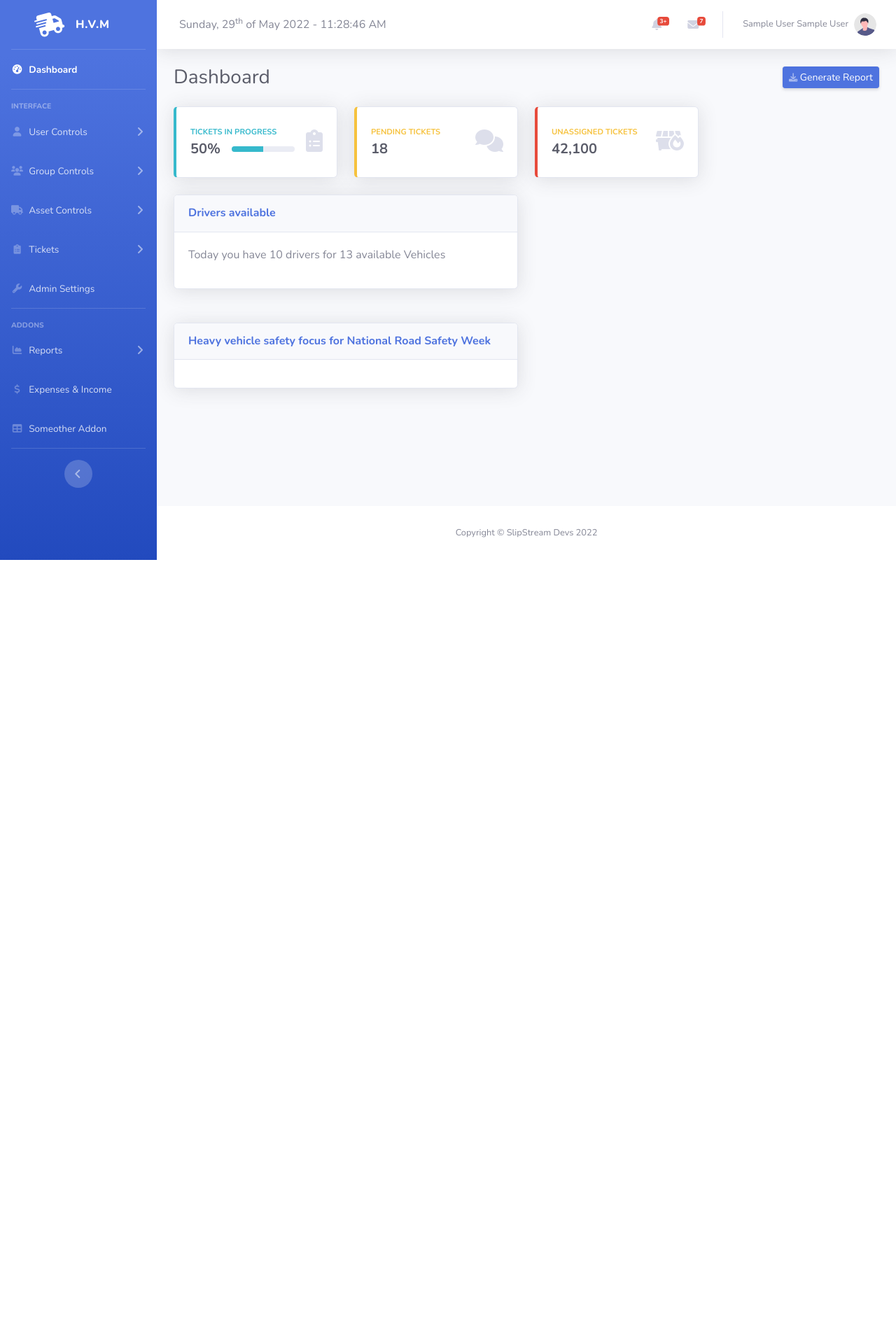
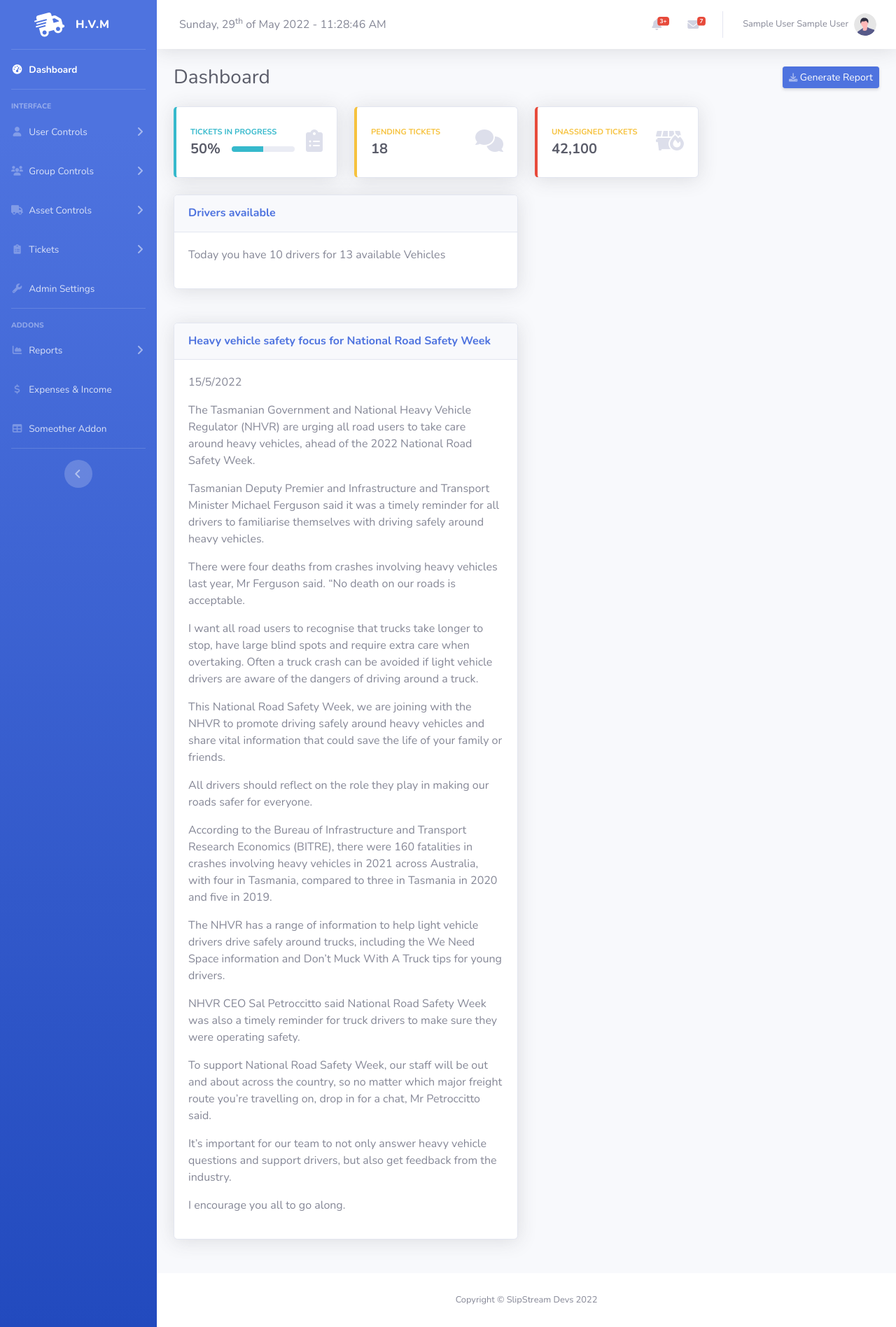
Before and after one commit to AdamM-AU/COSC2635-SlipstreamDevs, a PHP site: page /dashboard.php in a window 1280 px wide. Shown: the whole page at 70% size. Before the commit the page ends 800 px from the top, so only its background shows below. Run offline with PHP 8.4, Linux system fonts and the light colour scheme; the visitor is signed in with stand-in values (Sample User, id 1).

Commit message:
Update dashboard-home.php

```diff
--- a/Project Source Code/modules/dashboard-home.php
+++ b/Project Source Code/modules/dashboard-home.php
@@ -102,7 +102,30 @@
                                     <h6 class="m-0 font-weight-bold text-primary">Heavy vehicle safety focus for National Road Safety Week</h6>
                                 </div>
                                 <div class="card-body">
+                                    <p>15/5/2022</p>
+                                    <p>The Tasmanian Government and National Heavy Vehicle Regulator (NHVR) are urging all road users to take care around heavy vehicles, ahead of the 2022 National Road Safety Week.</p>
 
+									<p>Tasmanian Deputy Premier and Infrastructure and Transport Minister Michael Ferguson said it was a timely reminder for all drivers to familiarise themselves with driving safely around heavy vehicles.</p>
+
+									<p>There were four deaths from crashes involving heavy vehicles last year, Mr Ferguson said. “No death on our roads is acceptable.</p>
+
+									<p>I want all road users to recognise that trucks take longer to stop, have large blind spots and require extra care when overtaking. Often a truck crash can be avoided if light vehicle drivers are aware of the dangers of driving around a truck.</p>
+
+									<p>This National Road Safety Week, we are joining with the NHVR to promote driving safely around heavy vehicles and share vital information that could save the life of your family or friends.</p>
+
+									<p>All drivers should reflect on the role they play in making our roads safer for everyone.</p>
+
+									<p>According to the Bureau of Infrastructure and Transport Research Economics (BITRE), there were 160 fatalities in crashes involving heavy vehicles in 2021 across Australia, with four in Tasmania, compared to three in Tasmania in 2020 and five in 2019.</p>
+
+									<p>The NHVR has a range of information to help light vehicle drivers drive safely around trucks, including the We Need Space information and Don’t Muck With A Truck tips for young drivers.</p>
+
+									<p>NHVR CEO Sal Petroccitto said National Road Safety Week was also a timely reminder for truck drivers to make sure they were operating safety.</p>
+
+									<p>To support National Road Safety Week, our staff will be out and about across the country, so no matter which major freight route you’re travelling on, drop in for a chat, Mr Petroccitto said.</p>
+
+									<p>It’s important for our team to not only answer heavy vehicle questions and support drivers, but also get feedback from the industry.</p>
+
+									<p>I encourage you all to go along.</p>
                                 </div>
                             </div>
 						</div>
```
